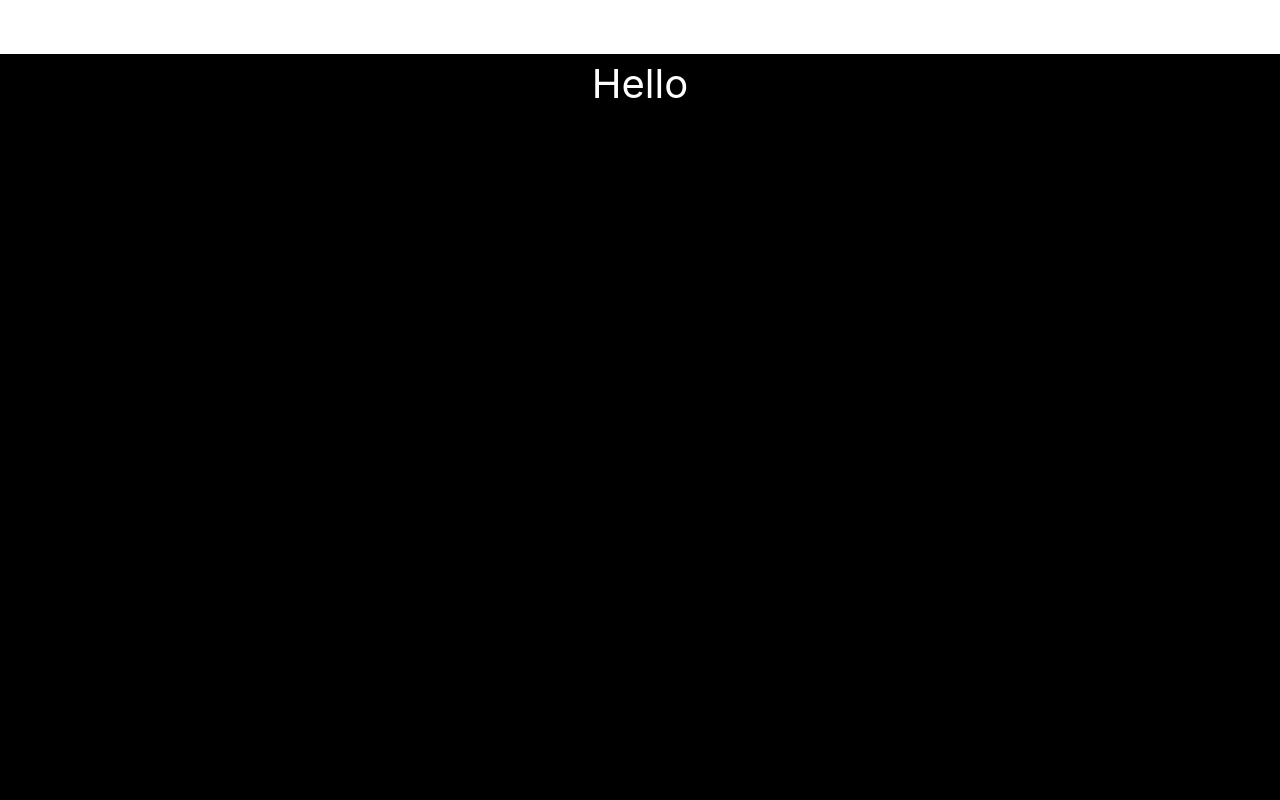
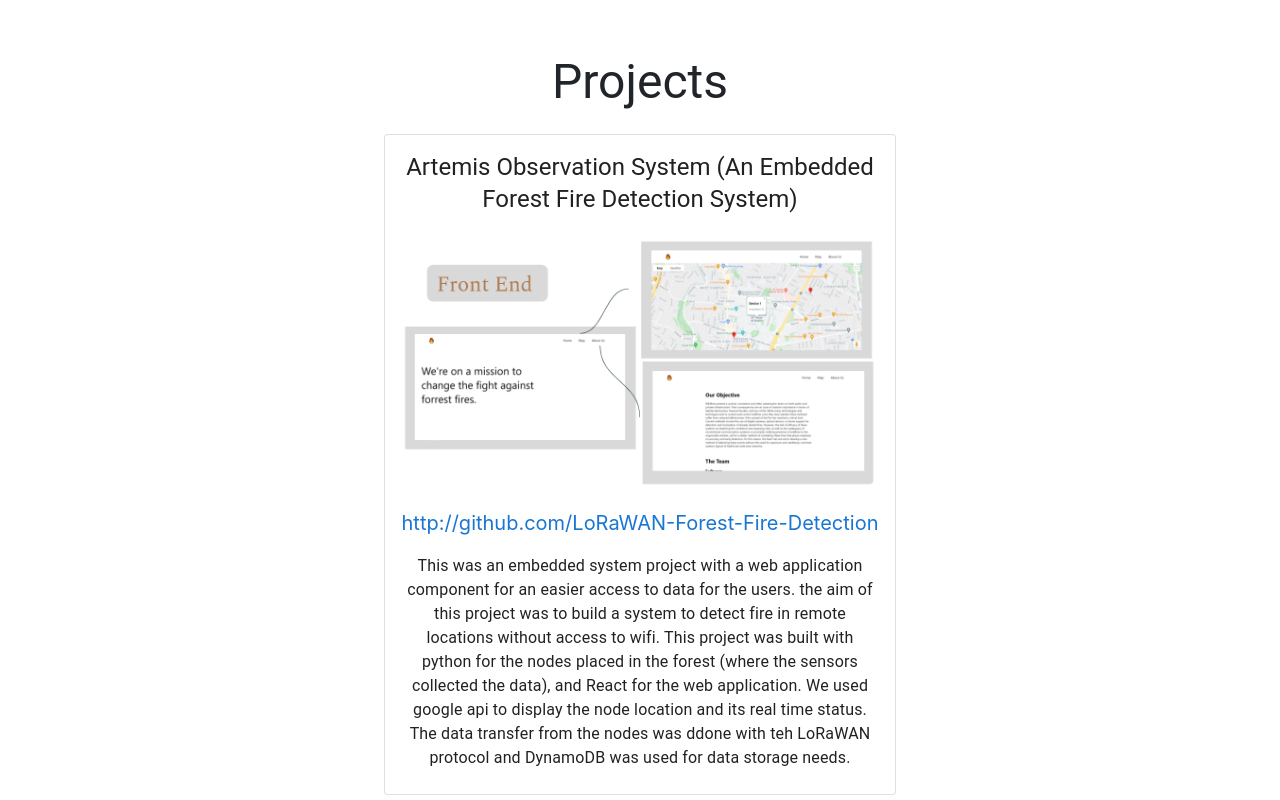
Before and after one commit to ZohanM/ZohanM.github.io, a React (Create React App) app: page / in a window 1280 px wide. Shown: the part 1800-2600 px from the top of the page. Built offline with nearby package versions, Linux system fonts and the light colour scheme; the HTML template or start-up script is replaced by a standard one.

Commit message:
Added a responsive PROJECTS section

```diff
--- a/src/App.js
+++ b/src/App.js
@@ -3,6 +3,7 @@ import './App.css';
 import Navbar from "./components/Navbar";
 import Hero from "./components/Hero";
 import About from "./components/About";
+import Projects from "./components/Projects";
 
 //External Imports
 
@@ -14,9 +15,7 @@ function App() {
       <Navbar />
       <Hero />
       <About />
-      <div className="test-divv">
-        Hello
-      </div>
+      <Projects />
     </div>
   );
 }
--- /dev/null
+++ b/src/components/Projects.js
@@ -0,0 +1,98 @@
+//Internal Imports
+
+//External Imports
+import Typography from "@mui/material/Typography";
+import Stack from "@mui/material/Stack";
+import Card from "@mui/material/Card";
+import CardHeader from "@mui/material/CardHeader";
+import CardMedia from "@mui/material/CardMedia";
+import CardContent from "@mui/material/CardContent";
+import Divider from "@mui/material/Divider";
+import Link from "@mui/material/Link";
+
+function ProjectCard({project}){
+    return(
+        <Card raised variant={"outlined"}>
+            <CardHeader
+                title={project["title"]}
+            />
+            <CardMedia
+                component={"img"}
+                image={project["image_path"]}
+                alt={project["title"]}
+                sx={{maxWidth: "95%", ml: "auto", mr: "auto", borderRadius: 8}}
+            />
+            <CardContent>
+                <Link
+                    href={project["link"]}
+                    underline={"hover"}
+                    target="_blank"
+                    rel="noreferrer"
+                    fontSize={"1.25rem"}
+                >
+                    {project["link"]}
+                </Link>
+                <Typography
+                    mt={2}
+                >
+                    {project["description"]}
+                </Typography>
+            </CardContent>
+
+        </Card>
+    );
+}
+
+function projectElem(title, link, description, image_path){
+    return {
+        "title": title,
+        "link": link,
+        "description": description,
+        "image_path": image_path
+    };
+}
+
+function addProjects(projectList){
+    const artemisSystem = projectElem("Artemis Observation System (An Embedded Forest Fire Detection System)",
+    "http://github.com/LoRaWAN-Forest-Fire-Detection",
+    "This was an embedded system project with a web application component for an easier access to data for the users. the aim of this project was to build a system to detect fire in remote locations without access to wifi. This project was built with python for the nodes placed in the forest (where the sensors collected the data), and React for the web application. We used google api to display the node location and its real time status. The data transfer from the nodes was ddone with teh LoRaWAN protocol and DynamoDB was used for data storage needs.",
+    "images/artemis.png");
+
+    const sdw = projectElem("SDW (A Prototype HaaS System)",
+    "http://superdopewebsite.herokuapp.com/",
+    "This was a demo website for how a potential Haas(Hardware as a Service) system would look like and function. It was built wth React as the frontend, python for the backend, and MongoDB for the database. Git and Agile was extensively used during the completion of the project for source control and efficient collaboration among teammembers.",
+    "images/sdw.jpg");
+
+    projectList.push(artemisSystem);
+    projectList.push(sdw);
+}
+
+function Projects(){
+    let projectList=[];
+    addProjects(projectList);
+    return(
+        <section id={"projects"}>
+            <Typography variant="h3">
+                Projects
+            </Typography>
+            <Typography>
+                {/* Space for a General projects description */}
+            </Typography>
+            <Stack
+                spacing={4}
+                divider={<Divider orientation="horizantal" flexItem />}
+                maxWidth={{xs: "90vw", sm: "65vw", md: "50vw", lg: "40vw"}}
+                alignItems="center"
+                justifyContent="center"
+                mx="auto"
+                my={3}
+            >
+                {projectList.map((project) => {
+                    return <ProjectCard project={project} />
+                })}
+            </Stack>
+        </section>
+    );
+}
+
+export default Projects;
```
